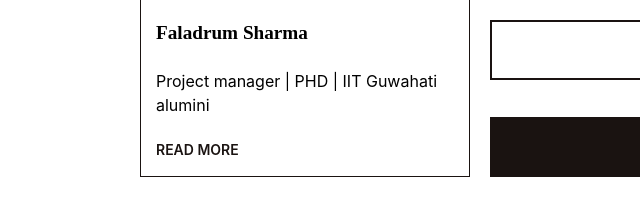
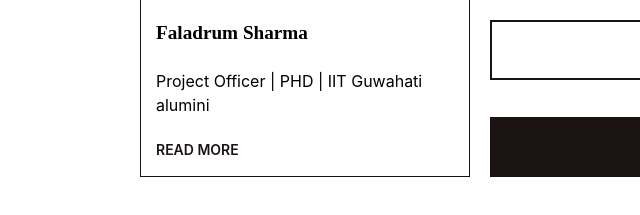
Before and after one commit to pranavupadhyay123/IITG_InternWork, a plain HTML site: page index.html in a window 1280 px wide. Shown: the part 485-700 px from the top of the page, 0-640 px from the left. Drawn offline with nearby package versions, Linux system fonts and the light colour scheme.

Commit message:
slight changed

```diff
--- a/index.html
+++ b/index.html
@@ -99,7 +99,7 @@
 										</h5>
 										<p
 											style="margin:0px;box-sizing:border-box;margin-bottom:0px;border:0px none black;font-size:16px;font-style:normal;font-weight:400;outline:black none 0px;padding:0px;vertical-align:baseline;">
-										 Project manager | PHD | IIT Guwahati alumini
+										 Project Officer | PHD | IIT Guwahati alumini
 										</p>
 									</div>
 								</div>
```
